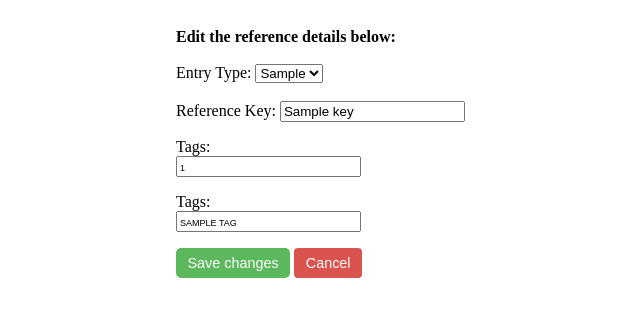
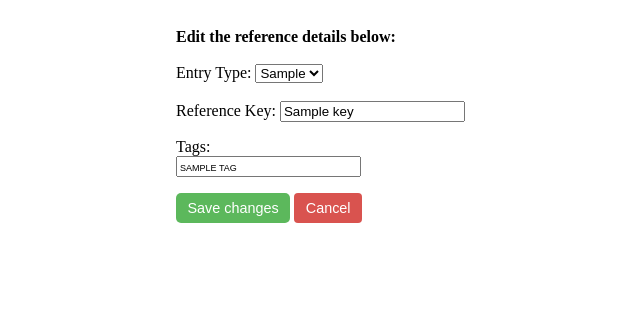
Before and after one commit to tkhnhy/BibTex-Miniprojekti, a Flask app: template src/templates/edit_reference.html in a window 1280 px wide. Shown: the top 317 px of the page, without its empty margins (52-692 px from the left). Run offline with Flask 3, Linux system fonts and the light colour scheme; the template is opened without the code that fills it: most values are stand-ins (such as "Sample title", 1, 10 or a date in 2020).

Commit message:
Add tags to Reference entity & update sql queries to match

```diff
--- a/src/app.py
+++ b/src/app.py
@@ -23,12 +23,10 @@ def route_index():
             references = get_references()
         else:
             references = get_filtered_references(filters)
-        amount = len(references)
         tags = get_tags_with_counts()
     except Exception as error:
         flash("Could not fetch references: " + str(error))
         references = []
-        amount = 0
         tags = []
 
     return render_template("index.html", references=references,
--- a/src/entities/reference.py
+++ b/src/entities/reference.py
@@ -89,8 +89,8 @@ class Reference:
         Optional comment about the reference.
     """
 
-    def __init__(self, id_: int, key: str, type_: ReferenceType | str, # pylint: disable=too-many-arguments,too-many-positional-arguments
-                 content: dict[str, str], comment: str = ''):
+    def __init__(self, id_: int, key: str, type_: ReferenceType | str, # pylint: disable=too-many-arguments
+                 content: dict[str, str], *, tags: list[Tag] = None, comment: str = ''):
         self.id = int(id_)
         self.key = str(key)
         self.content = content
--- a/src/templates/edit_reference.html
+++ b/src/templates/edit_reference.html
@@ -55,18 +55,6 @@ Edit reference
             <textarea id="comment" type="text"name="comment">{{reference.comment}}</textarea><br><br>
         </div>
     </div>
-            <!-- TAGS -->
-        <div>
-            <p>Tags:<br>
-                {% if tags and tags|length > 0 %}
-                    {% for tag in tags %}
-                        <input class="tag-item" type="text" name="tags" value="{{ tag[0] }}"><br>
-                    {% endfor %}
-                {% else %}
-                    <div>No tags yet.</div>
-                {% endif %}
-            </p>
-        </div>
 
     <!-- TAGS -->
     <div>
```
